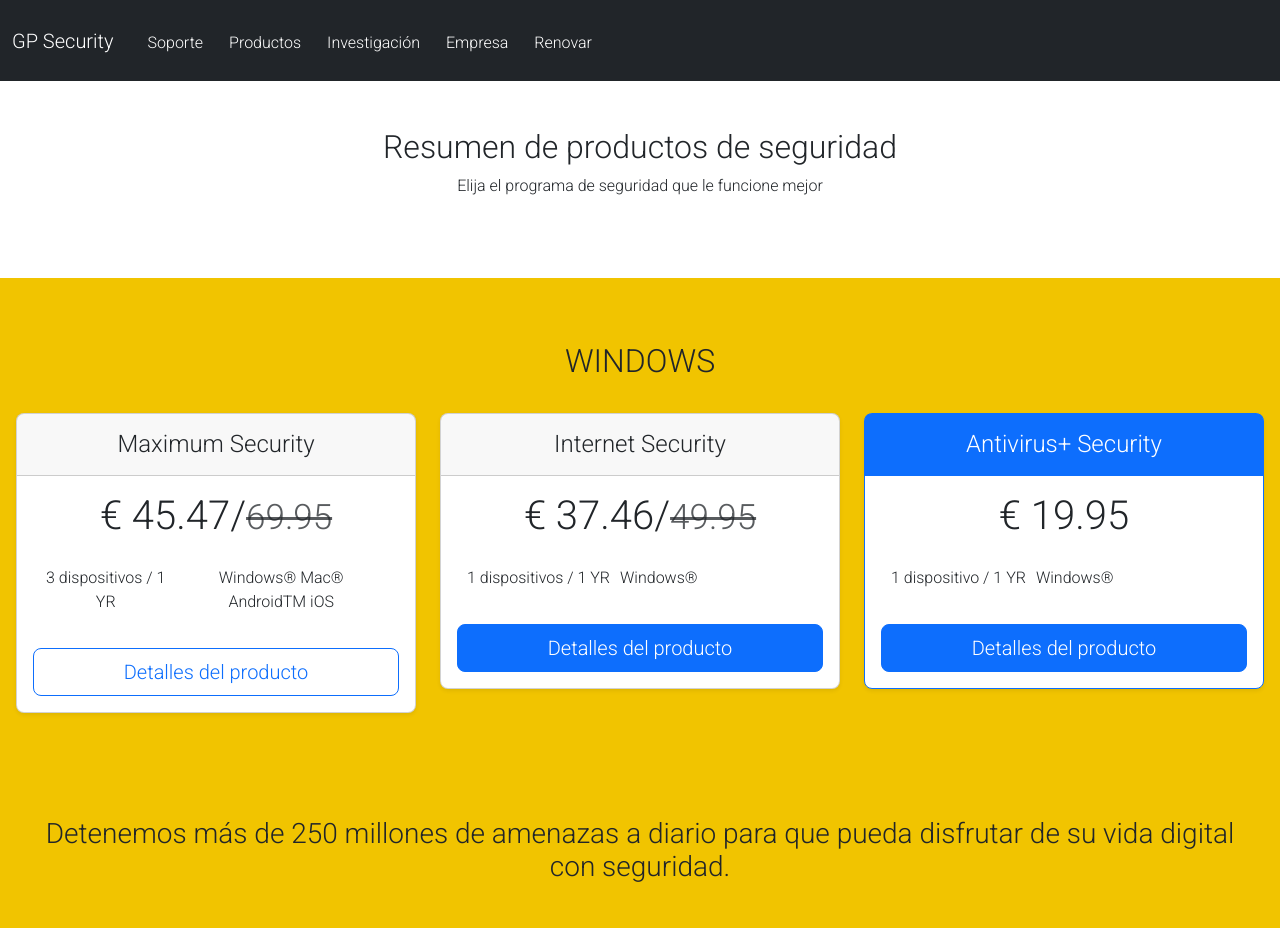
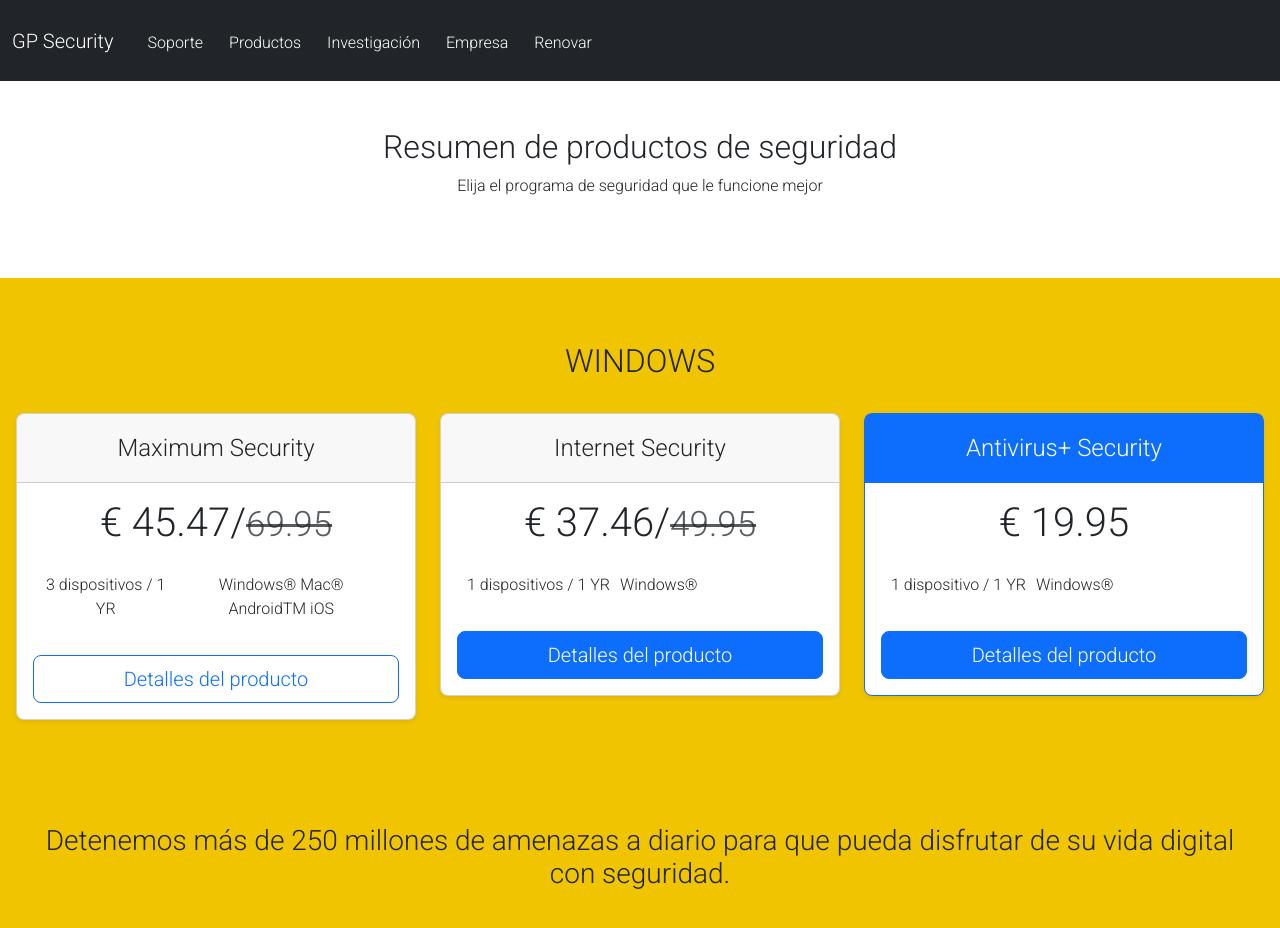
Before and after one commit to gianfranco-pioppi/Antivirus-Pioppi, a website: page pages/productos.html in a window 1280 px wide. Shown: the top 928 px of the page. Drawn offline with nearby package versions, Linux system fonts and the light colour scheme.

Commit message:
se agregan correcciones de h1,2,3,4,5,6

```diff
--- a/pages/productos.html
+++ b/pages/productos.html
@@ -68,10 +68,10 @@
             <div class="col">
               <div class="card mb-4 rounded-3 shadow-sm">
                 <div class="card-header py-3">
-                  <h4 class="my-0 fw-normal">Maximum Security</h4>
+                  <p class="my-0 fw-normal letraNormal">Maximum Security</p>
                 </div>
                 <div class="card-body">
-                  <h1 class="card-title pricing-card-title"> € 45.47/<small class="text-muted text-decoration-line-through fw-light">69.95</small></h1>
+                  <h2 class="card-title pricing-card-title letraGrande"> € 45.47/<small class="text-muted text-decoration-line-through fw-light">69.95</small></h2>
                   <ul class="list-unstyled mt-3 mb-4">
                     <li>3 dispositivos / 1 YR</li>
                     <li>Windows® Mac® AndroidTM iOS </li>
@@ -84,10 +84,10 @@
             <div class="col">
               <div class="card mb-4 rounded-3 shadow-sm">
                 <div class="card-header py-3">
-                  <h4 class="my-0 fw-normal">Internet Security</h4>
+                  <p class="my-0 fw-normal letraNormal">Internet Security</p>
                 </div>
                 <div class="card-body">
-                  <h1 class="card-title pricing-card-title"> € 37.46/<small class="text-muted text-decoration-line-through fw-light">49.95</small></h1>
+                  <h2 class="card-title pricing-card-title letraGrande"> € 37.46/<small class="text-muted text-decoration-line-through fw-light">49.95</small></h2>
                   <ul class="list-unstyled mt-3 mb-4">
                     <li>1 dispositivos / 1 YR</li>
                     <li>Windows®</li>
@@ -100,10 +100,10 @@
             <div class="col">
               <div class="card mb-4 rounded-3 shadow-sm border-primary">
                 <div class="card-header py-3 text-white bg-primary border-primary">
-                  <h4 class="my-0 fw-normal">Antivirus+ Security</h4>
+                  <p class="my-0 fw-normal letraNormal">Antivirus+ Security</p>
                 </div>
                 <div class="card-body">
-                  <h1 class="card-title pricing-card-title"> € 19.95</small></h1>
+                  <h2 class="card-title pricing-card-title letraGrande"> € 19.95</small></h2>
                   <ul class="list-unstyled mt-3 mb-4">
                     <li>1 dispositivo / 1 YR</li>
                     <li>Windows®</li>
--- a/scss/_contenidoIndex.scss
+++ b/scss/_contenidoIndex.scss
@@ -1,3 +1,4 @@
+@import "./letras";
 /* CUSTOMIZE THE CAROUSEL
 -------------------------------------------------- */
 
@@ -69,8 +70,17 @@
     }
   }
 
+  .letraGrande{
+    font-size: $fuente-grande;
+  }
+
+
+  .letraNormal{
+    font-size: $fuente-normal;
+  }
     .container-fluid{
         .row{
+
             .div__index1{
                 padding: {
                     top: map-get($sizes, 6);
--- /dev/null
+++ b/scss/_letras.scss
@@ -0,0 +1,3 @@
+$fuente-grande: 2.5em;
+$fuente-normal: 1.5em;
+$fuente-pequena: 1em;
--- a/scss/style.scss
+++ b/scss/style.scss
@@ -5,6 +5,7 @@
 @import "./reset";
 @import "./colores";
 @import "./variables";
+@import "./letras";
 @import "./animaciones";
 @import "./contenidoIndex";
 @import "./contenidoEmpresa";
```
Also changed, not shown: index.html (+3 -3 lines), css/style.css.
